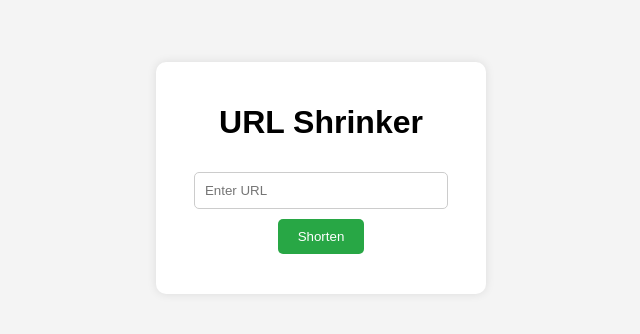
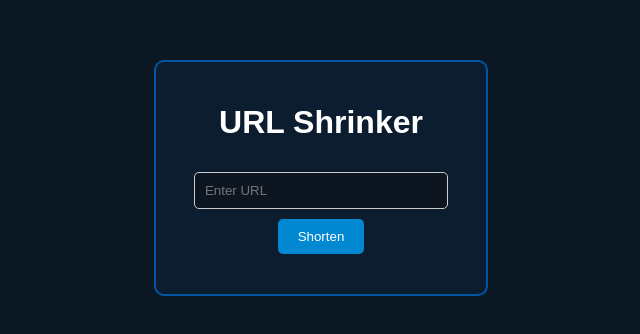
Before and after one commit to 7rajnishsharma/URLShrinker, a website: page public/index.html in a window 1280 px wide. Shown: the part 230-564 px from the top of the page, without its empty margins (319-959 px from the left). Drawn offline with Linux system fonts and the light colour scheme.

Commit message:
Css update

```diff
--- a/public/style.css
+++ b/public/style.css
@@ -4,15 +4,20 @@ body {
     justify-content: center;
     align-items: center;
     height: 100vh;
-    background-color: #f4f4f4;
+    background-color: #0c1924;
+}
+
+h1, p{
+    color: #ffffff;
 }
 
 .container {
     text-align: center;
-    background: #fff;
+    background: #0c1d2f;
     padding: 20px;
     border-radius: 10px;
     box-shadow: 0 0 10px rgba(0,0,0,0.1);
+    border: 2px solid #0254a4;
 }
 
 input {
@@ -21,11 +26,13 @@ input {
     margin: 10px 0;
     border: 1px solid #ccc;
     border-radius: 5px;
+    background: #0d1620;
+    color: #ffffff;
 }
 
 button {
     padding: 10px 20px;
-    background-color: #28a745;
+    background-color: #0288d1;
     color: white;
     border: none;
     border-radius: 5px;
@@ -33,7 +40,7 @@ button {
 }
 
 button:hover {
-    background-color: #218838;
+    background-color: #019cef;
 }
 
 #result {
```
